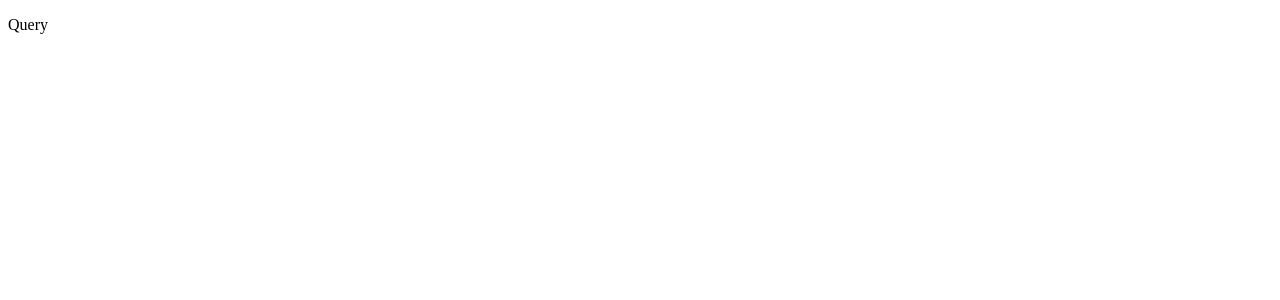
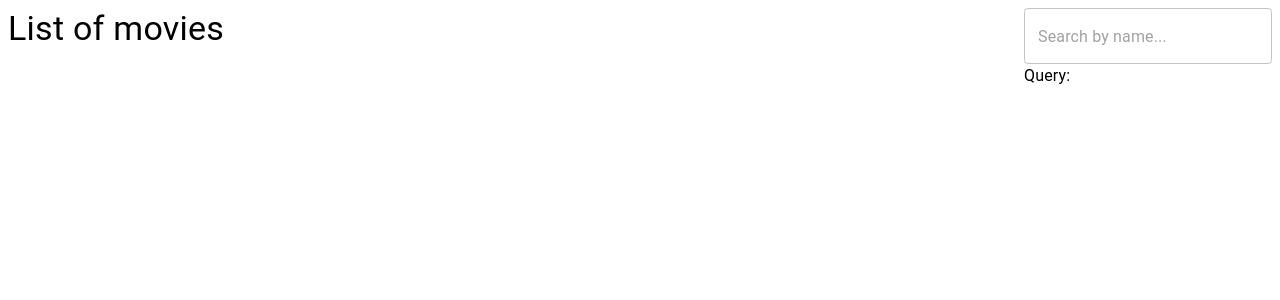
Before and after one commit to BenchiaRazvan/movies-app, a React (Vite) app in the folder homework/: page / in a window 1280 px wide. Shown: the top 300 px of the page. Built offline with nearby package versions, Linux system fonts and the light colour scheme.

Commit message:
feat: add search bar feature

```diff
--- a/homework/src/App.tsx
+++ b/homework/src/App.tsx
@@ -1,10 +1,7 @@
+import { MoviePage } from "./features/movies/MoviePage";
 
 function App() {
-  return (
-    <>
-      <p>Query</p>
-    </>
-  );
+  return <MoviePage />;
 }
 
 export default App;
--- /dev/null
+++ b/homework/src/features/movies/MoviePage.tsx
@@ -0,0 +1,24 @@
+import { Box, Typography } from "@mui/material";
+import * as S from "./moviePage.styles";
+import { SearchBar } from "./components/SearchBar/SearchBar";
+import { useState } from "react";
+
+export const MoviePage = () => {
+  const [query, setQuery] = useState<string>("");
+
+  return (
+    <>
+      <S.MovieHeader>
+        <Typography variant="h4">List of movies</Typography>
+        <Box>
+          <SearchBar
+            value={query}
+            onChange={(event) => setQuery(event)}
+            placeholder="Search by name..."
+          />
+          <Typography>Query: {query}</Typography>
+        </Box>
+      </S.MovieHeader>
+    </>
+  );
+};
--- /dev/null
+++ b/homework/src/features/movies/components/SearchBar/SearchBar.tsx
@@ -0,0 +1,22 @@
+import { FC } from "react";
+import { InputField } from "../../../../shared/components/InputField/ErrorMessage";
+
+interface SearchBarProps {
+  onChange: (value: string) => void;
+  placeholder?: string;
+  value: string;
+}
+
+export const SearchBar: FC<SearchBarProps> = ({
+  value,
+  onChange,
+  placeholder = "Search...",
+}) => {
+  return (
+    <InputField
+      value={value}
+      onChange={(event) => onChange(event.target.value)}
+      placeholder={placeholder}
+    ></InputField>
+  );
+};
--- /dev/null
+++ b/homework/src/features/movies/moviePage.styles.ts
@@ -0,0 +1,6 @@
+import styled from "styled-components";
+
+export const MovieHeader = styled.div`
+  display: flex;
+  justify-content: space-between;
+`;
```
